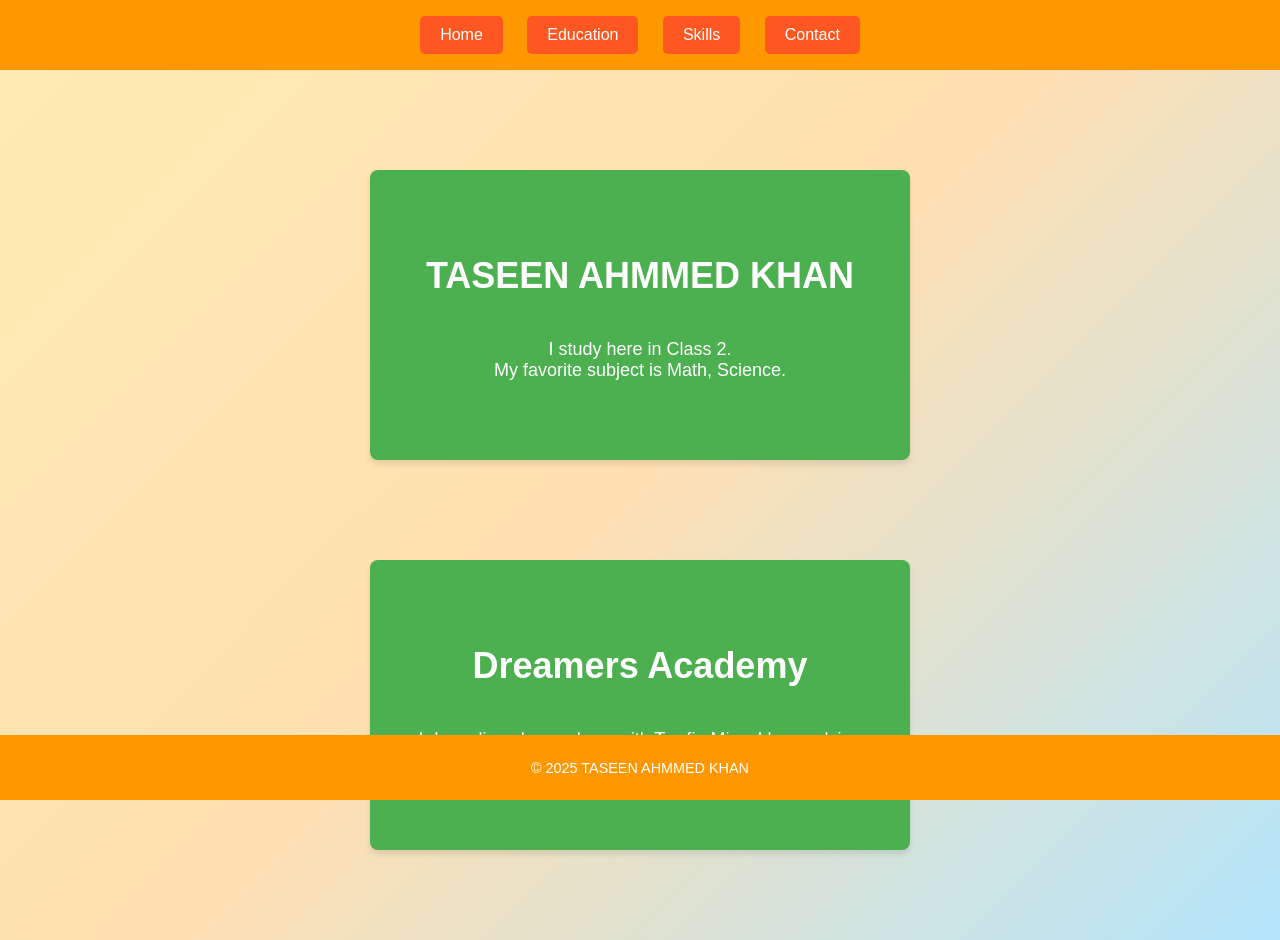
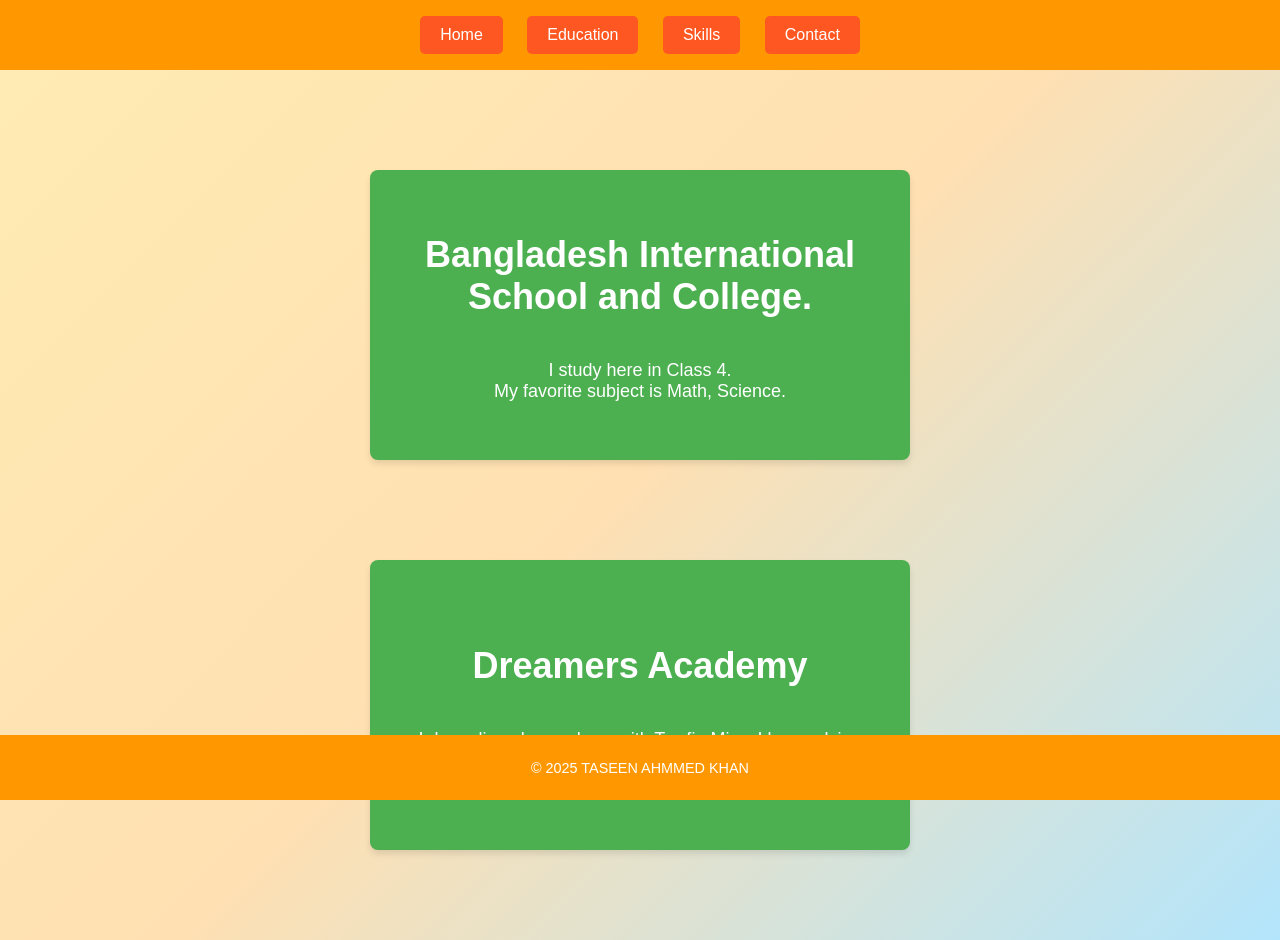
Before and after one commit to TaseenK01/portfolio, a plain HTML site: page education.html in a window 1280 px wide. Drawn offline with Linux system fonts and the light colour scheme.

Commit message:
Update education.html

```diff
--- a/education.html
+++ b/education.html
@@ -15,9 +15,9 @@
     </nav>
     <div class="main-content">
         <div class="sticky-box">
-            <h1>TASEEN AHMMED KHAN</h1>
+            <h1>Bangladesh International School and College.</h1>
             <p>
-                I study here in Class 2.<br>
+                I study here in Class 4.<br>
                 My favorite  subject is Math, Science. <br>
 
 
```
